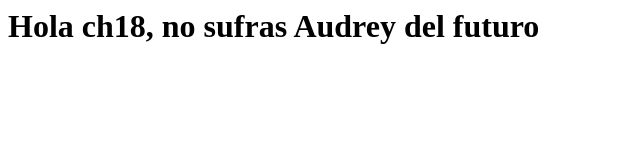
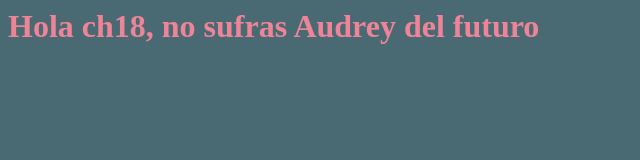
Before and after one commit to audreyjuarez/web1, a plain HTML site: page index.html in a window 1280 px wide. Shown: the whole page, without its empty margins (0-640 px from the left). Drawn offline with Linux system fonts and the light colour scheme.

Commit message:
style: fondo y color de letras

```diff
--- a/index.html
+++ b/index.html
@@ -1,6 +1,6 @@
 <html>
   <head>
-
+    <link rel="stylesheet" href="mystyle.css">
   </head>
   <body>
     <h1> Hola ch18, no sufras Audrey del futuro </h1>
--- a/mystyle.css
+++ b/mystyle.css
@@ -0,0 +1,7 @@
+body {
+  background-color: #496a72;
+}
+
+h1{
+  color: #ee8497;
+}
```
